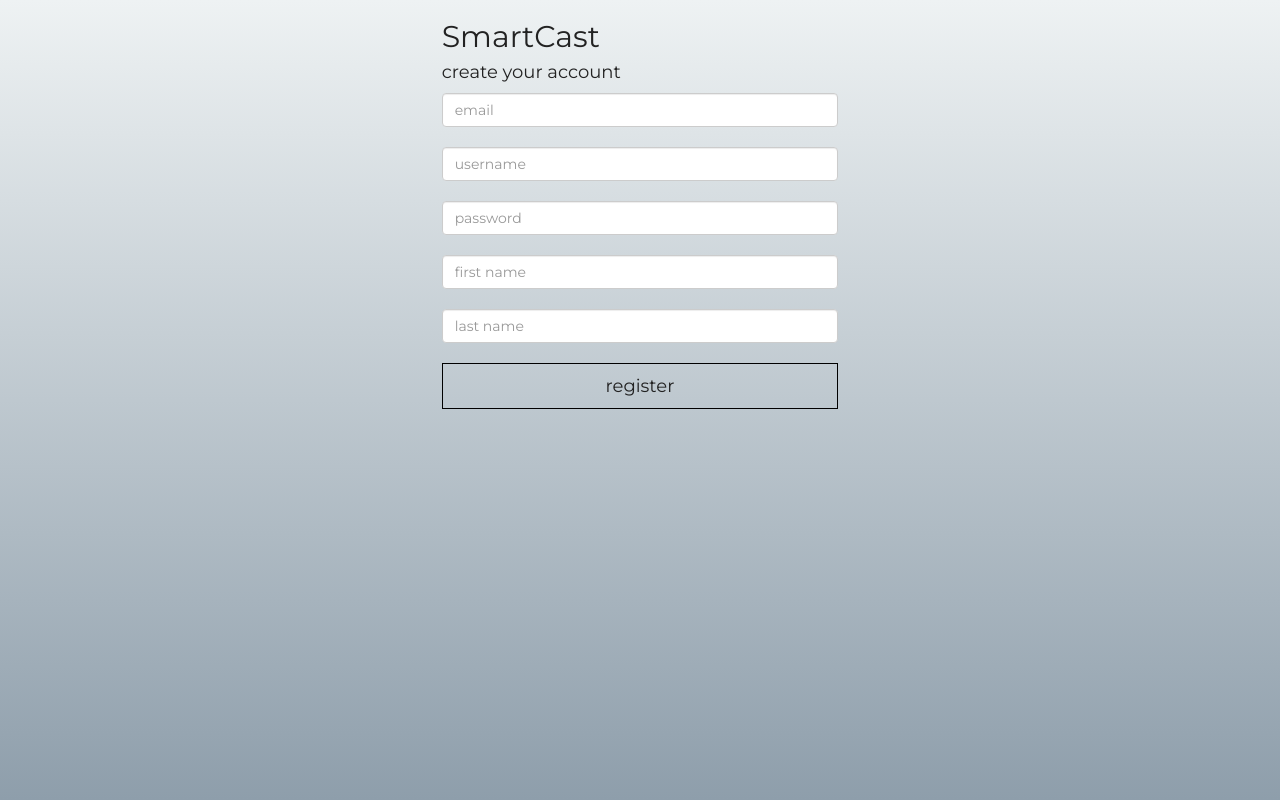
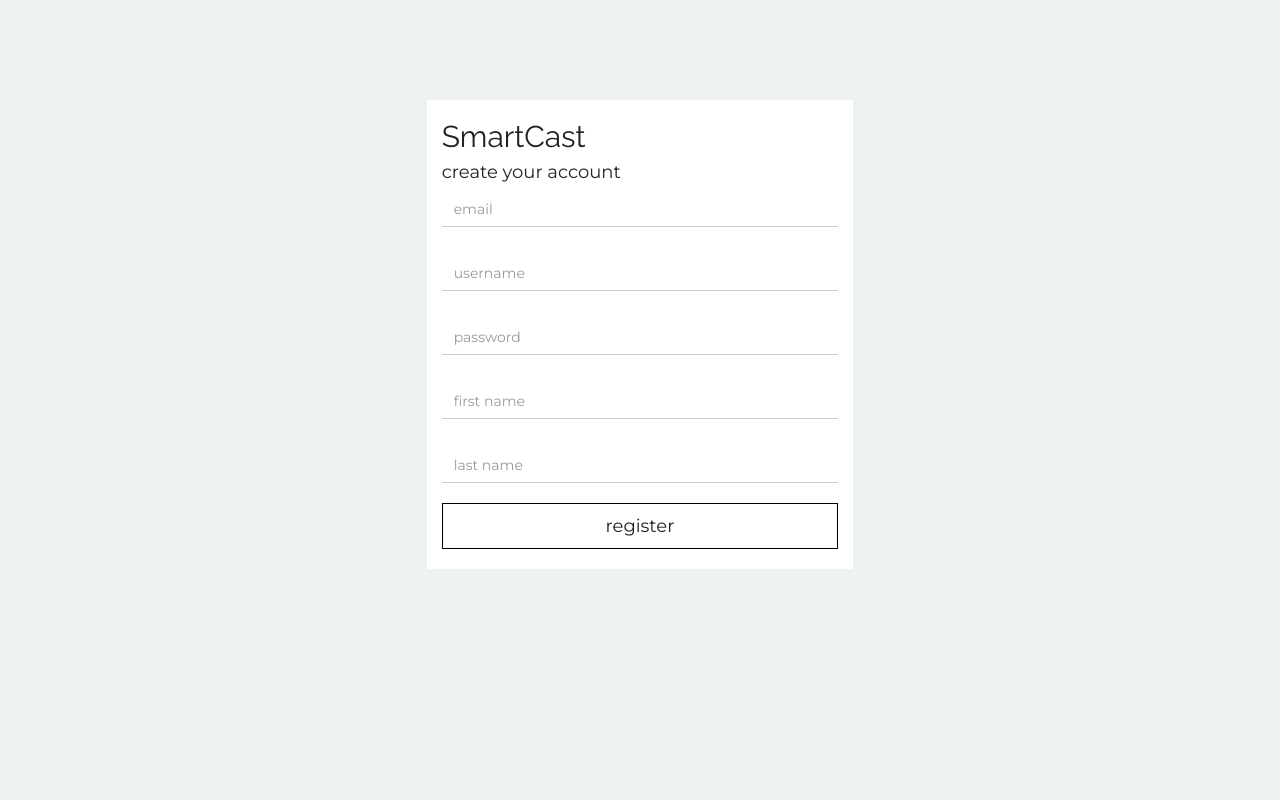
Before and after one commit to marsmans13/HB-Project, a Python web app: template templates/registration_form.html in a window 1280 px wide. Run offline with Jinja, Linux system fonts and the light colour scheme; the template is opened without the code that fills it, so the values that code supplies are empty; some libraries are stand-ins or nearby versions.

Commit message:
More styling/UX changes

```diff
--- a/server.py
+++ b/server.py
@@ -352,6 +352,7 @@ def delete_playlist():
 
     db.session.delete(playlist)
     db.session.commit()
+    flash("Playlist deleted.")
 
     return redirect("/user")
 
@@ -371,6 +372,7 @@ def delete_track():
 
     db.session.delete(track)
     db.session.commit()
+    flash("Track deleted.")
 
     return redirect("/user")
 
--- a/static/friend.js
+++ b/static/friend.js
@@ -1,5 +1,5 @@
 $(document).ready(function () {
-	$("[id*=show-tracks]").hide();
+	$("p [id*=plBtn]").html("-");
 	$("p [id*=plBtn]").on('click', function() {
 		let btn = $(this).html();
 		if (btn == "-") {
@@ -11,8 +11,8 @@ $(document).ready(function () {
 		let id = $(this).attr("id");
 		let thisDiv = "#show-tracks-" + id;
 		$(thisDiv).toggle();
+		// $(this).html("-");
 	});
-
 });
 
 $(document).ready(function () {
--- a/static/stylesheet.css
+++ b/static/stylesheet.css
@@ -1,14 +1,14 @@
 html {
 	height: 100%;
     background-repeat: no-repeat;
-	background: #8e9eab;  /* fallback for old browsers */
-	background: -webkit-linear-gradient(to bottom, #eef2f3, #8e9eab) fixed;  /* Chrome 10-25, Safari 5.1-6 */
-	background: linear-gradient(to bottom, #eef2f3, #8e9eab) fixed; /* W3C, IE 10+/ Edge, Firefox 16+, Chrome 26+, Opera 12+, Safari 7+ */
+	background: #eef2f3;
+/*	background: -webkit-linear-gradient(to bottom, #eef2f3, #8e9eab) fixed;
+	background: linear-gradient(to bottom, #eef2f3, #8e9eab) fixed;*/
 }
 body {
 	background-color: transparent;
 	/*margin-top: 100px;*/
-	margin-bottom: 100px;
+	margin-bottom: 50px;
 	height: 100%;
 }
 audio {
@@ -44,7 +60,18 @@ button {
     /*filter: alpha(opacity=50);*/
 }
 .form-signin {
-	background-color: transparent;
+	margin-top: 100px;
+	background-color: white;
+}
+.form-control-signin {
+	border: 0;
+	border-bottom: 1.5px solid #cccccc;
+	border-radius: 0;
+	outline: none;
+	background: transparent;
+	color: black;
+	box-shadow: none;
+	margin-top: 10px;
 }
 .list-group-item {
 	background-color: transparent;
@@ -52,6 +79,9 @@ button {
 /*	border-right: none;
 	border-left: none;
 	border-top: none;*/
+}
+.title {
+	font-family: 'Raleway', sans-serif;
 }
 .btn {
 	border: solid lightGrey 1px;
--- a/static/user.js
+++ b/static/user.js
@@ -1,5 +1,5 @@
 $(document).ready(function () {
-	$("[id*=show-tracks]").hide();
+	$("p [id*=plBtn]").html("-");
 	$("p [id*=plBtn]").on('click', function() {
 		let btn = $(this).html();
 		if (btn == "-") {
@@ -21,7 +21,7 @@ $(document).ready(function () {
 		let id = $(this).attr("id");
 		let thisDiv = "#delete-" + id.substring(5);
 		$(thisDiv).toggle();
-	})
+	});
 
 	// --------Need to store in database and set current time here-------
 
--- a/templates/base.html
+++ b/templates/base.html
@@ -6,7 +6,7 @@
     <script src="https://ajax.googleapis.com/ajax/libs/jquery/3.3.1/jquery.min.js">
     </script>
     <link rel="stylesheet" href="https://maxcdn.bootstrapcdn.com/bootstrap/3.3.7/css/bootstrap.min.css">
-    <link href="https://fonts.googleapis.com/css?family=Montserrat" rel="stylesheet">
+    <link href="https://fonts.googleapis.com/css?family=Montserrat|Raleway" rel="stylesheet">
  	<script src="https://maxcdn.bootstrapcdn.com/bootstrap/3.3.7/js/bootstrap.min.js"></script>
  	<link rel="stylesheet" type="text/css" href="static/stylesheet.css">
 </head>
@@ -16,7 +16,7 @@
 	<nav class="navbar navbar-default">
 		<div class="container-fluid">
 			<div class="navbar-header">
-		      <a class="navbar-brand nav-text" id="nav-text" href="#">SmartCast</a>
+		      <a class="navbar-brand nav-text" id="nav-title" href="#">SmartCast</a>
 		    </div>
 		    <ul class="nav navbar-nav">
 		      <li><a id="nav-text" href="/user">home</a></li>
@@ -42,7 +42,12 @@
 	{% if messages %}
 
 	{% for message in messages %}
-	<div class="alert alert-warning"> {{ message }} </div>
+	<div class="alert alert-info">
+		<button type="button" class="close" data-dismiss="alert" aria-label="Close">
+		    <span aria-hidden="true">&times;</span>
+		</button>
+		{{ message }}
+	</div>
 	{% endfor %}
 
 	{% endif %}
--- a/templates/event_search.html
+++ b/templates/event_search.html
@@ -8,7 +8,9 @@
 		<h3 class="title"> your artists </h3>
 		<form action="/search-events">
 			{% for artist in artists %}
-				<input type="radio" name="search-terms" value="{{ artist }}" style="margin-right:10px">{{ artist }}
+			<label for="{{ artist }}">
+				<input type="radio" name="search-terms" value="{{ artist }}" id="{{ artist }}" style="margin-right:10px"> <span>{{ artist }}</span>
+			</label>
 				<br>
 			{% endfor %}
 			<br>
@@ -35,7 +37,7 @@
 		{% else %}
 			<p> image not available </p>
 		{% endif %}
-		<a href="{{ event['url'] }}"> {{ event['name']['text'] }} </a>
+		<a href="{{ event['url'] }}" target="_blank"> {{ event['name']['text'] }} </a>
 		</li>
 		<br><br>
 	{% endfor %}
--- a/templates/homepage.html
+++ b/templates/homepage.html
@@ -6,14 +6,14 @@
 	<div class="form-signin col-sm-4 col-sm-offset-4">
 		<form action = "/login" method="post">
 			<div class="col-4">
-				<h2> SmartCast </h2>
+				<h2 class="title"> SmartCast </h2>
 			</div>
 			<h4> member sign in </h4>
 			<div class="col-sm-6">
 			</div>
-			<input type="text" class="form-control" name="username" placeholder="username">
+			<input type="text" class="form-control form-control-signin" name="username" placeholder="username">
 			<br>
-			<input type="password" class="form-control" name="password" placeholder="password">
+			<input type="password" class="form-control form-control-signin" name="password" placeholder="password">
 			    <br><input class="btn btn-lg btn-color btn-block" type='submit' value="sign in">
 			<div>
 			</form>
--- a/templates/registration_form.html
+++ b/templates/registration_form.html
@@ -4,17 +4,17 @@
 	<div class="row">
 		<div class="form-signin col-sm-4 col-sm-offset-4">
 			<div class="col-4">
-				<h2> SmartCast </h2>
+				<h2 class="title"> SmartCast </h2>
 			</div>
 			<div class="col-4">
 				<h4> create your account </h4>
 			</div>
 			<form action="/registration" method="post">
-				<input type='text' placeholder="email" class="form-control" name='email' required><br>
-				<input type='text' placeholder="username" class="form-control" name='username' required><br>
-				<input type='password' placeholder="password" class="form-control" name='password' required><br>
-				<input type='text' placeholder="first name" class="form-control" name='fname' required><br>
-				<input type='text' placeholder="last name" class="form-control" name='lname' required><br>
+				<input type='text' placeholder="email" class="form-control form-control-signin" name='email' required><br>
+				<input type='text' placeholder="username" class="form-control form-control-signin" name='username' required><br>
+				<input type='password' placeholder="password" class="form-control form-control-signin" name='password' required><br>
+				<input type='text' placeholder="first name" class="form-control form-control-signin" name='fname' required><br>
+				<input type='text' placeholder="last name" class="form-control form-control-signin" name='lname' required><br>
 				<input type='submit' class="btn btn-color btn-block btn-lg" value="register">
 			</form>
 			<br>
--- a/templates/search_users.html
+++ b/templates/search_users.html
@@ -5,7 +5,9 @@
 
 {% for user in users %}
 <form action="/add-friend" method="POST">
-<p> {{ user.username }} <input type="submit" class="btn btn-color" name="add-friend" value="add friend">
+<img src="../static/images/{{ user.image }}" class="friend-img"></img>
+<button type="submit" class="btn btn-none" id="link"> {{ user.username }} </button>
+	<input type="hidden" name="add-friend" value="add friend">
 	<input type="hidden" name="username" value="{{ user.username }}">
 </p>
 <br>
--- a/templates/top_podcasts.html
+++ b/templates/top_podcasts.html
@@ -7,7 +7,8 @@
 
 	{% for item in top_podcasts %}
 	<form action="/search" type="GET">
-		<p> {{ item }}. <input class="btn btn-none" type="submit" name="q" value="{{ top_podcasts[item][0] }}">
+		<p> {{ item }}. <button id="link" class="btn btn-none" type="submit">{{ top_podcasts[item][0] }}</button>
+			<input type="hidden" name="q" value="{{ top_podcasts[item][0] }}">
 		</p>
 	</form>
 	{% endfor %}
```
Also changed, not shown: other parts of static/stylesheet.css (+46 -1 lines), templates/friend_profile.html (+9 -5 lines), templates/search_results.html (+6 -5 lines), templates/user_profile.html (+13 -8 lines).
